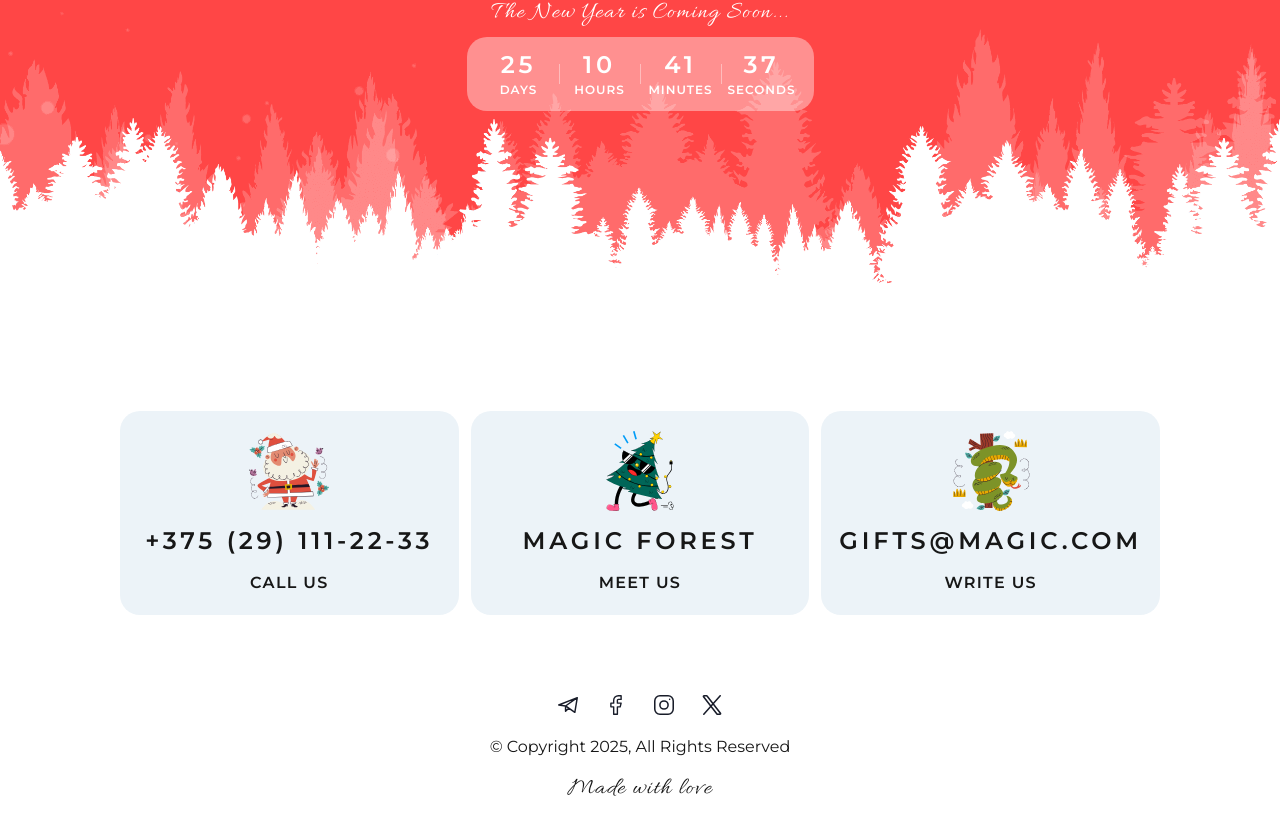
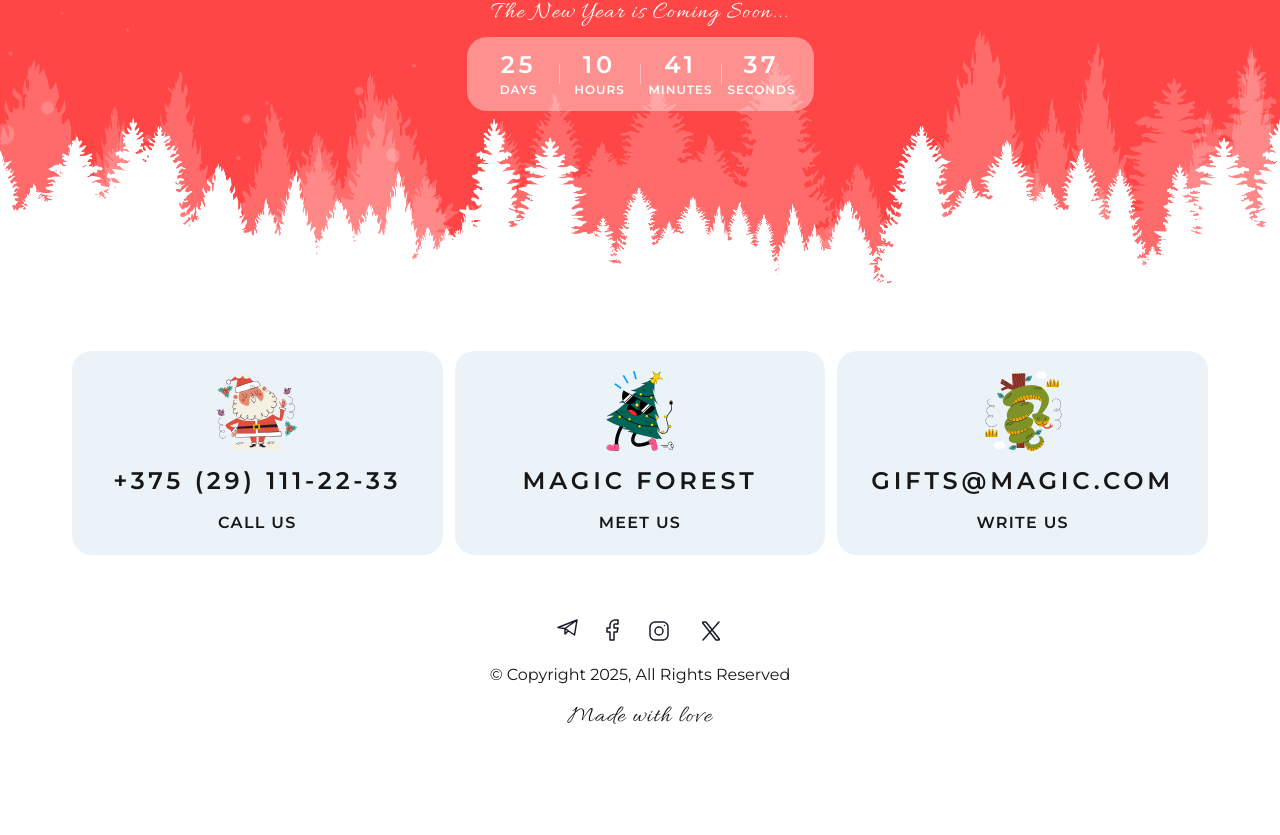
Before and after one commit to xWolfYx/nextmas-shop, a Next.js app: page / in a window 1280 px wide. Shown: the part 2149-2984 px from the top of the page. After the commit the page ends 2944 px from the top, so only its background shows below. Built offline with nearby package versions, Linux system fonts and the light colour scheme.

Commit message:
refactor: clean up Footer component and improve readability

```diff
--- a/src/app/components/Footer.tsx
+++ b/src/app/components/Footer.tsx
@@ -1,19 +1,37 @@
-import Image from "next/image";
 import ContactCard from "../ui/ContactCard";
 
 import { ContactInformation } from "../ui/contactCardType";
 import { allura } from "../ui/fonts";
+import SocialIcon from "../ui/SocialIcon";
+import { TelegramSVG, FacebookSVG, InstagramSVG, XSVG } from "../ui/socialSvgs";
 
 type SocialIcons = {
   name: string;
   link: string;
+  Icon: React.FC;
 };
 
 const socialIcons: SocialIcons[] = [
-  { name: "telegram", link: "https://web.telegram.org/" },
-  { name: "facebook", link: "https://www.facebook.com/" },
-  { name: "instagram", link: "https://www.instagram.com/" },
-  { name: "x", link: "https://x.com/" },
+  {
+    name: "telegram",
+    link: "https://web.telegram.org/",
+    Icon: TelegramSVG,
+  },
+  {
+    name: "facebook",
+    link: "https://www.facebook.com/",
+    Icon: FacebookSVG,
+  },
+  {
+    name: "instagram",
+    link: "https://www.instagram.com/",
+    Icon: InstagramSVG,
+  },
+  {
+    name: "x",
+    link: "https://x.com/",
+    Icon: XSVG,
+  },
 ];
 
 const contactInformation: ContactInformation[] = [
@@ -39,8 +57,11 @@ const contactInformation: ContactInformation[] = [
 
 export default function Footer() {
   return (
-    <footer className="flex flex-col p-[60px] gap-3">
-      <div className="flex items-center justify-center gap-3 p-[60px]">
+    <footer
+      id="contacts"
+      className="flex flex-col gap-14 px-3 py-[60px] md:px-20 lg:px-[60px]"
+    >
+      <div className="flex flex-col gap-3 px-3 md:justify-center lg:flex-row">
         {contactInformation.map((info) => (
           <ContactCard
             key={info.callToAction}
@@ -51,24 +72,22 @@ export default function Footer() {
           />
         ))}
       </div>
-      <div className="flex justify-center gap-3">
+      <div className="flex flex-col gap-3">
+        <div className="flex justify-center gap-3 transition-colors duration-400">
           {socialIcons.map((social) => (
-          <a href={social.link} key={social.name} className="p-2">
-            <Image
-              src={`/socials-icons/icon-${social.name}.svg`}
-              width={120}
-              height={120}
-              alt={social.name}
-              className="h-5 w-5"
-            />
-          </a>
+            <SocialIcon link={social.link} key={social.name}>
+              {<social.Icon />}
+            </SocialIcon>
           ))}
         </div>
         <div className="flex flex-col items-center gap-3">
           <p>© Copyright {new Date().getFullYear()}, All Rights Reserved</p>
-        <p className={`${allura.className} text-[1.5rem] tracking-[0.075rem]`}>
+          <p
+            className={`${allura.className} text-[1.5rem] tracking-[0.075rem]`}
+          >
             Made with love
           </p>
+        </div>
       </div>
     </footer>
   );
```
Lines whose indentation alone changed are shown as unchanged.
